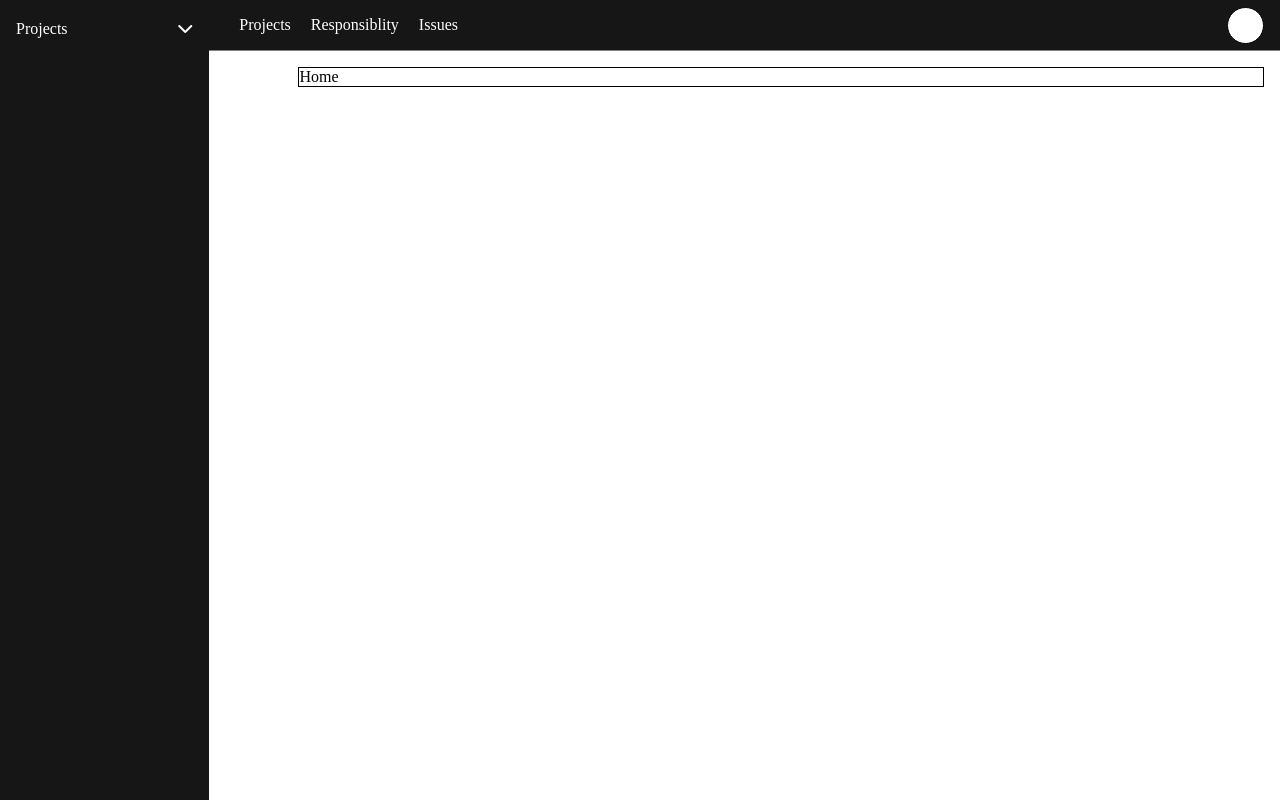
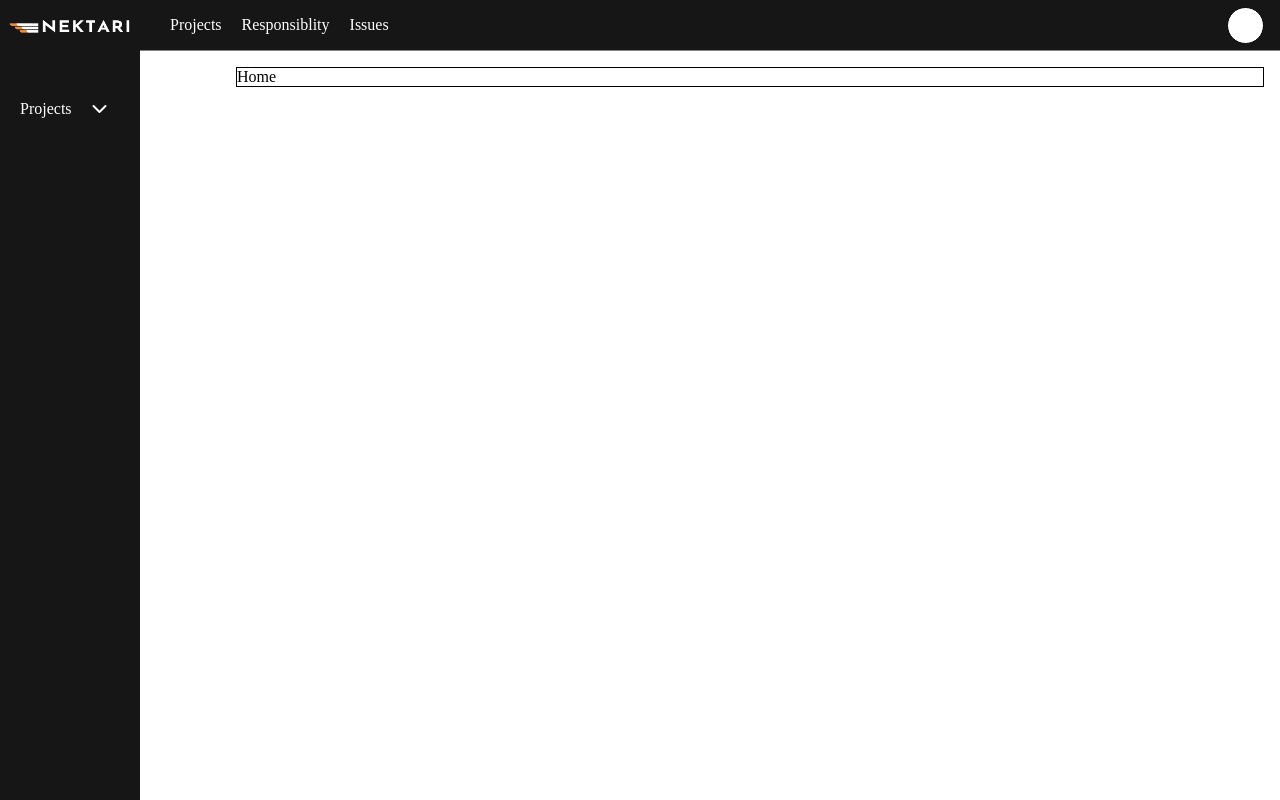
Before and after one commit to halilnergiz/Project-Management-System, a React app: page / in a window 1280 px wide. Built offline with nearby package versions, Linux system fonts and the light colour scheme.

Commit message:
logo added

```diff
--- a/src/components/SideBar/SideBar.js
+++ b/src/components/SideBar/SideBar.js
@@ -2,22 +2,39 @@ import SidebarItems from './SidebarItems';
 import items from './data.json';
 import styled from 'styled-components';
 import React from 'react';
+import img from '../../logo.png';
 
 const SidebarContent = styled.div`
     width:min-content;
     flex-shrink: 0;
     background-color: rgba(22, 22, 22, 1);
-    height: 100vh;
+    height: 100%;
     overflow: auto;
     background-color: ${(props) => props.theme.bgColor};
 `;
+
+const Logo = styled.img`
+    width: 140px;
+    height: 120px;
+    position: relative;
+    top: -2rem;
+`;
+
+const SidebarText = styled.div`
+  position: relative;
+  margin-top: -3rem;
+`;
+
 
 const SideBar = () => {
 
 
   return (
     <SidebarContent>
-      {items.map((item, index) => <SidebarItems key={index} item={item} />)}
+      <Logo src={`${img}`} />
+      <SidebarText>
+        {items.map((item, index) => <SidebarItems key={index} item={item} />)}
+      </SidebarText>
     </SidebarContent>
   );
 };
--- a/src/components/SideBar/SidebarItems.js
+++ b/src/components/SideBar/SidebarItems.js
@@ -3,20 +3,10 @@ import { Link } from 'react-router-dom';
 import styled from 'styled-components';
 
 const SidebarItem = styled.div`
-  .sidebar {
-    width: min-content;
-    flex-shrink: 0;
-    height: 100vh;
-    overflow: auto;
-  }
-
   .sidebar-item {
-    padding: 0.75em 1em;
     display: block;
-    transition: background-color 0.15s;
-    border-radius: 5px;
+    margin: 0.75em .5rem;
     color: white;
-    margin-top: 0.5rem;
   }
 
   .sidebar-item:hover {
@@ -24,30 +14,25 @@ const SidebarItem = styled.div`
   }
 
   .sidebar-title {
+    padding: 0.75em .5em .75em 0.75em;
     display: flex;
+    flex-direction: column;
     justify-content: space-between;
+    width: max-content;
     font-size: 1em;
     user-select: none;
     cursor: pointer;
     color: ${(props) => props.theme.textColor};
+    transition: background-color 0.15s;
+    border-radius: 5px;
   }
 
-  span i{
-    display: inline-block;
-    width: 1.5em;
-    margin-left: 2rem;
-    }
-
   .toggle-btn{
+    margin-left: 20px;
     cursor: pointer;
     transition: transform .3s;
   }
 
-  .sidebar-title span i{
-    display: inline-block;
-    width: 1.5em;
-    margin-left: 2rem;
-  }
   .sidebar-title .toggle-btn {
     cursor: pointer;
     transition: transform 0.3s;
@@ -59,26 +44,28 @@ const SidebarItem = styled.div`
     padding-top: 0.25em;
     height: 0;
     overflow: hidden;
+    display: none;
   }
   .sidebar-item.open > .sidebar-content {
     height: auto;
+    display: block;
   }
 
   .sidebar-item.plain {
     font-size: 1em;
     color: ${(props) => props.theme.textColor};
     text-decoration: none;
+    margin-left: .75em;
+    width: max-content;
+
   }
   .sidebar-item.plain:hover {
     text-decoration: underline;
   }
-  .sidebar-item.plain i {
-    display: inline-block;
-    width: 1.7em;
-  }
+
 `;
 
-/* eslint-disable react/prop-types */
+
 const SidebarItems = ({ item }) => {
   const [open, setOpen] = useState(false);
 
@@ -89,8 +76,8 @@ const SidebarItems = ({ item }) => {
           <div className='sidebar-title' onClick={() => setOpen(!open)}>
             <span>
               {item.title}
+              <i className="fa-solid fa-chevron-down toggle-btn"></i>
             </span>
-            <i className="fa-solid fa-chevron-down toggle-btn" style={{ marginLeft: '4px' }}></i>
           </div>
           <div className="sidebar-content">
             {item.childrens.map((child, index) => <SidebarItems key={index} item={child} />)}
--- a/webpack.config.js
+++ b/webpack.config.js
@@ -1,3 +1,4 @@
+/* eslint-disable linebreak-style */
 const path = require('path');
 const MiniCssExtractPlugin = require('mini-css-extract-plugin');
 
@@ -18,6 +19,14 @@ module.exports = {
         use: {
           loader: 'babel-loader'
         }
+      },
+      {
+        test: /\.(png|jpe?g|gif)$/i,
+        use: [
+          {
+            loader: 'file-loader',
+          },
+        ],
       }
     ]
   },
```
Also changed, not shown: src/logo.png (added).
